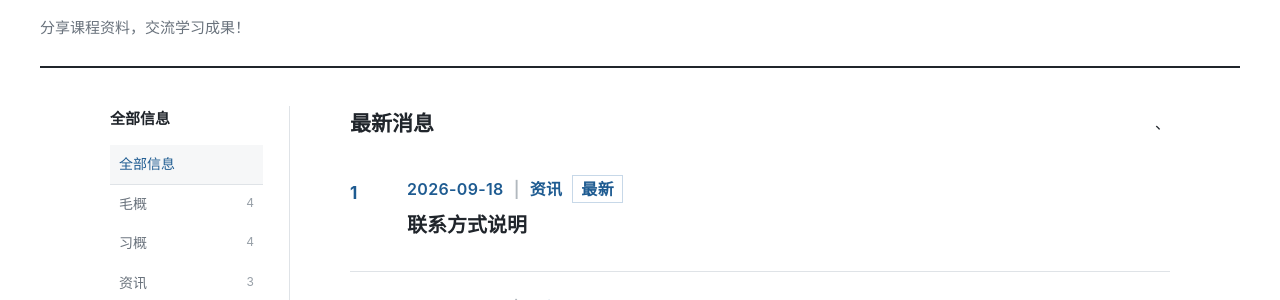
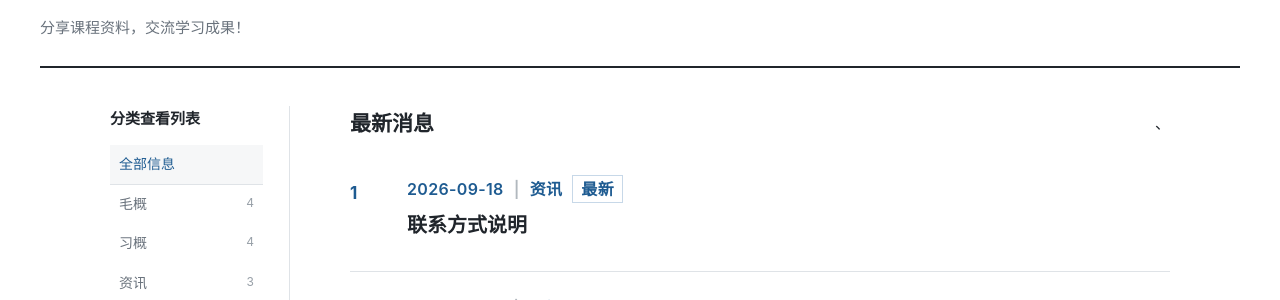
Before and after one commit to xxzl88/csu, a Jekyll site: the page built from index.html, in a window 1280 px wide. Shown: the part 191-491 px from the top of the page. Built offline with Jekyll 4.4.1, drawn with Linux system fonts in a browser that asks for light colours; the list of posts is cut into pages by our own code.

Commit message:
Update home.html

```diff
--- a/_layouts/home.html
+++ b/_layouts/home.html
@@ -11,7 +11,7 @@ layout: default
 <div class="board-layout">
   <aside class="board-sidebar">
     <section class="side-section">
-      <h2>全部信息</h2>
+      <h2>分类查看列表</h2>
       <a class="side-all active" href="{{ '/' | relative_url }}">全部信息</a>
       {% for category in site.categories %}<a href="{{ '/topics/' | relative_url }}?category={{ category[0] | url_encode }}">{{ category[0] }} <span>{{ category[1].size }}</span></a>{% endfor %}
     </section>
```
